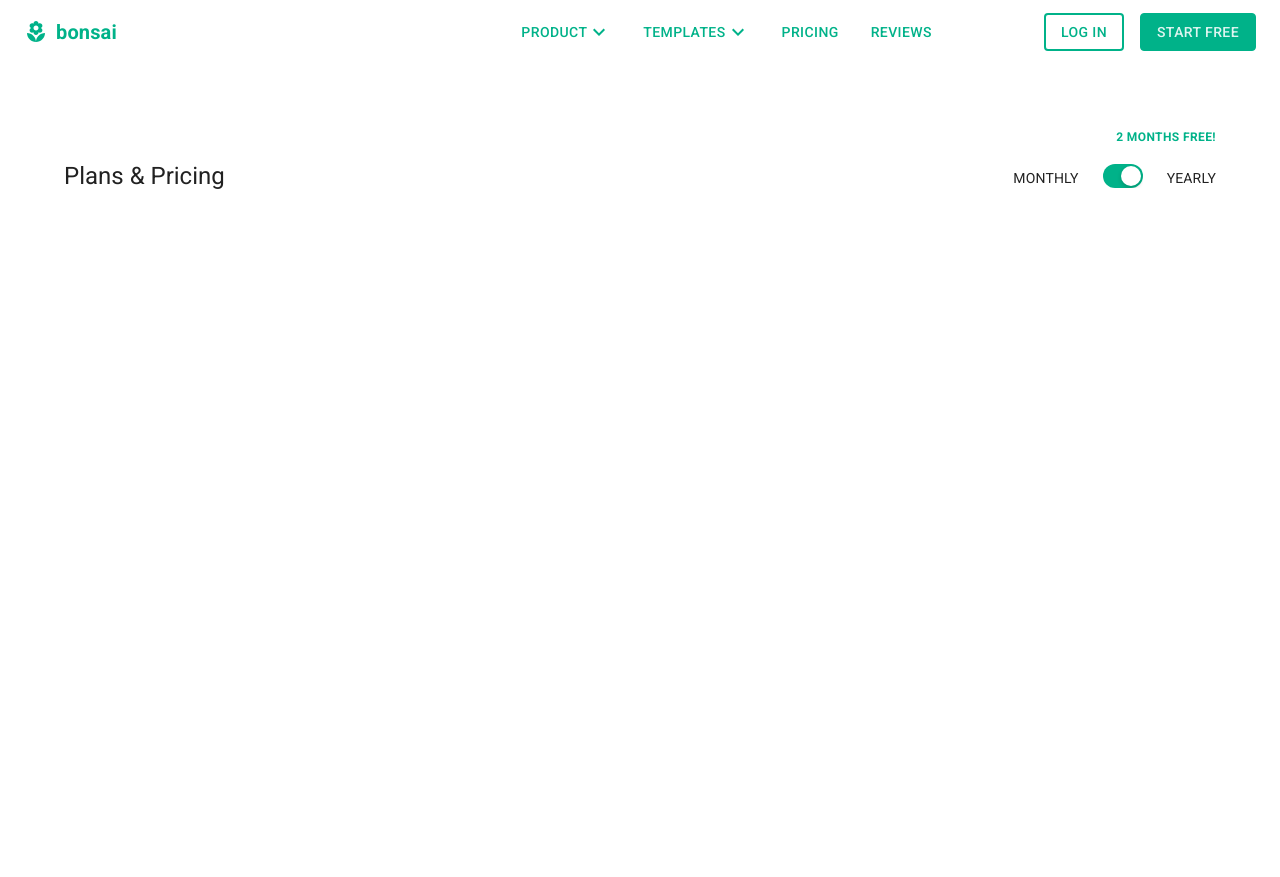
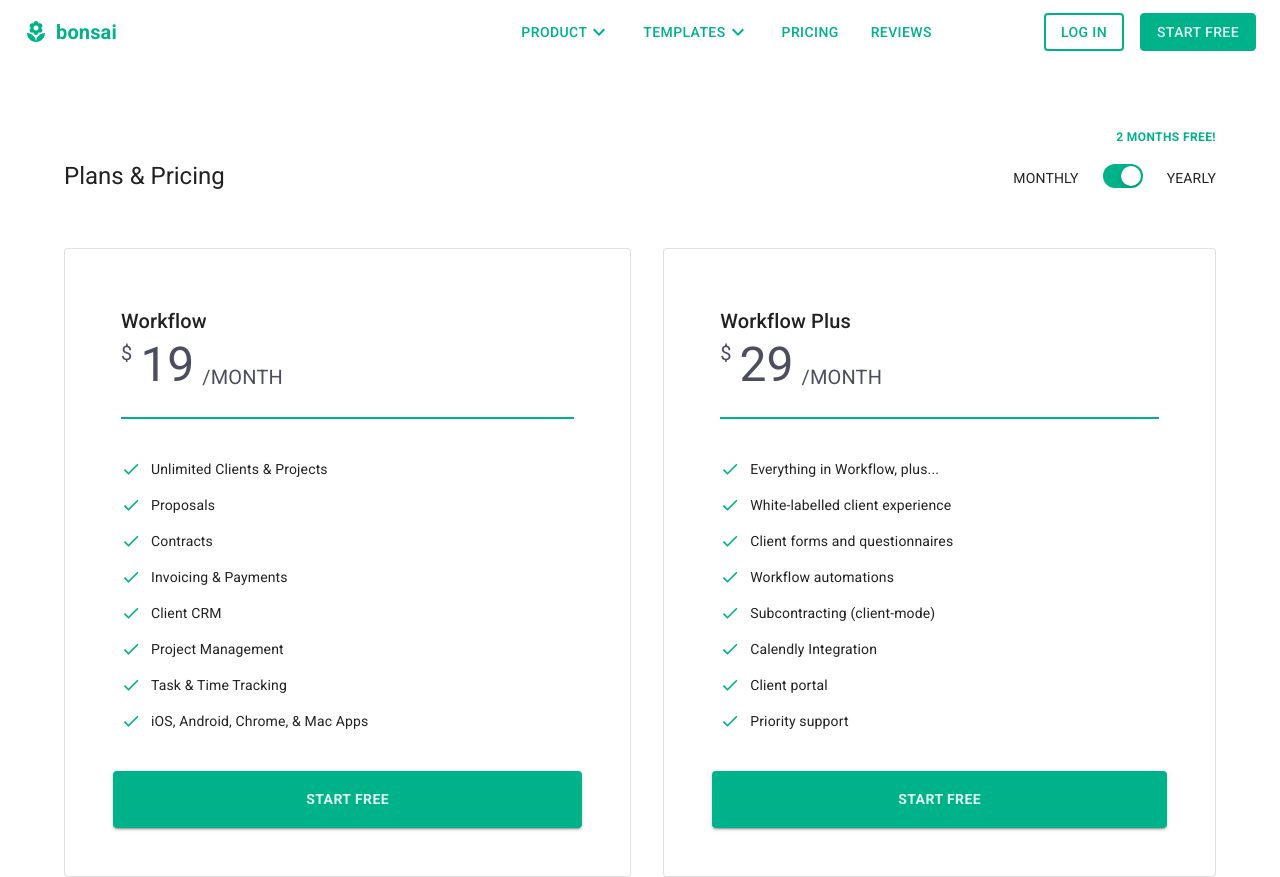
Before and after one commit to fof3096/MUI-practice, a React (Vite) app: page /Pricing in a window 1280 px wide. Before the commit the page ends 800 px from the top, so only its background shows below. Built offline with nearby package versions, Linux system fonts and the light colour scheme.

Commit message:
Plans & Pricing Card

```diff
--- /dev/null
+++ b/src/components/bonsai/BonsaiCard.jsx
@@ -0,0 +1,29 @@
+import { Box, Button, Card, CardActions, CardContent, Divider, List, Typography } from "@mui/material";
+import BonsaiListItem from "./BonsaiListItem";
+
+
+export default function BonsaiCard({ title, price, characteristics }) {
+
+
+  return (
+    <Card variant="outlined" sx={{ flexGrow: 1, minWidth: "500px", p: 5 }}>
+          <CardContent sx={{ p: 2 }}>
+            <Typography variant="h6">{title}</Typography>
+            <Box display={"flex"} gap={1}>
+              <Typography color="#4c4d5f" variant="h6" fontWeight={400}>$</Typography>
+              <Typography color="#4c4d5f" variant="h3">{price}</Typography>
+              <Typography color="#4c4d5f" variant="h6" fontWeight={400} alignSelf={"end"}>/MONTH</Typography>
+            </Box>
+            <Divider sx={{ border: 1, borderColor:"#00b289", my: 3 }}/>
+            <List dense>
+                {
+                    characteristics.map((characteristic) => <BonsaiListItem title={characteristic}/>)
+                }
+            </List>
+          </CardContent>
+          <CardActions>
+             <Button variant="contained" sx={{ width: "100%", py: 2, fontWeight: 700 }}>START FREE</Button>
+          </CardActions>
+    </Card>
+  )
+}
--- /dev/null
+++ b/src/components/bonsai/BonsaiListItem.jsx
@@ -0,0 +1,13 @@
+import { ListItem, ListItemIcon, ListItemText } from "@mui/material";
+import CheckIcon from '@mui/icons-material/Check';
+
+export default function BonsaiListItem({ title }) {
+  return (
+    <ListItem disableGutters>
+        <ListItemIcon sx={{ minWidth:30 }}>
+            <CheckIcon color="primary" fontSize="small"/>
+        </ListItemIcon>
+        <ListItemText>{title}</ListItemText>
+    </ListItem>
+  )
+}
--- a/src/pages/Bonsai.jsx
+++ b/src/pages/Bonsai.jsx
@@ -4,6 +4,7 @@
 import ExpandLess from '@mui/icons-material/ExpandLess';
 import ExpandMore from '@mui/icons-material/ExpandMore';
 import { useState } from "react";
+import BonsaiCard from "../components/bonsai/BonsaiCard";
 
 
 const AntSwitch = styled(Switch)(({ theme }) => ({
@@ -179,6 +180,10 @@
             <Typography variant="body2">YEARLY</Typography>
           </Stack>
         </Toolbar>
+        <Box mt={5} display={"flex"} gap={4}>
+          <BonsaiCard title={"Workflow"} price={19} characteristics={["Unlimited Clients & Projects", "Proposals", "Contracts", "Invoicing & Payments", "Client CRM", "Project Management", "Task & Time Tracking", "iOS, Android, Chrome, & Mac Apps"]}/>
+          <BonsaiCard title={"Workflow Plus"} price={29} characteristics={["Everything in Workflow, plus...", "White-labelled client experience", "Client forms and questionnaires", "Workflow automations", "Subcontracting (client-mode)", "Calendly Integration", "Client portal", "Priority support"]}/>
+        </Box>
       </Container>
     </div>
   )
```
